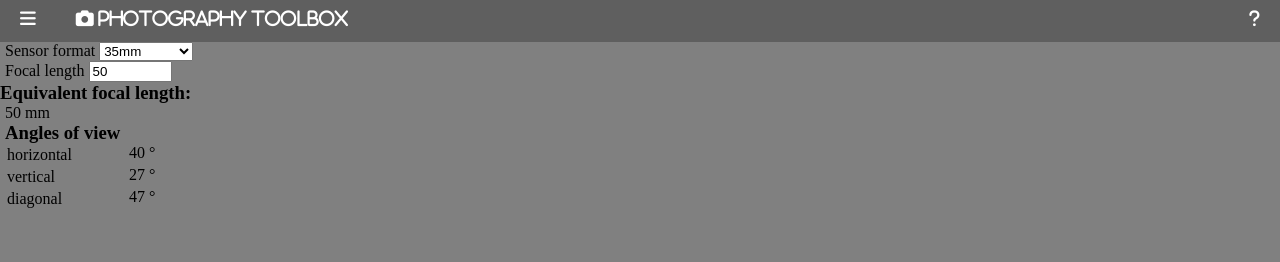
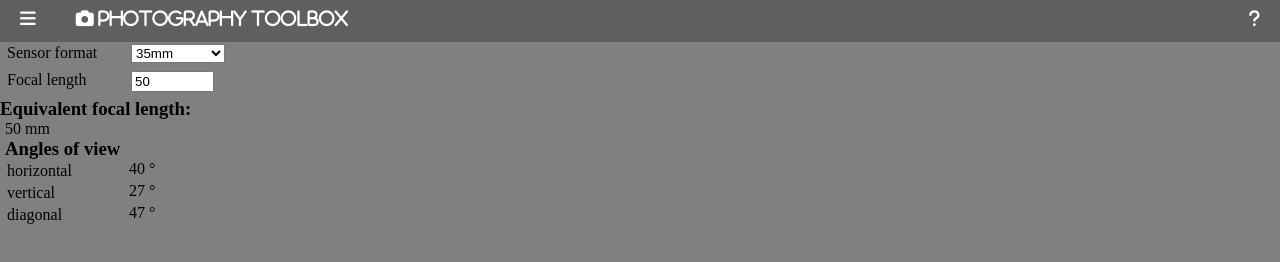
Before and after one commit to paulypeter/photography-toolbox, a plain HTML site: page aov.html in a window 1280 px wide. Drawn offline with Linux system fonts and the light colour scheme.

Commit message:
design improvement for aov.html

```diff
--- a/aov.html
+++ b/aov.html
@@ -23,12 +23,12 @@
 
 <div class=form-container>
     <div class=row>
-        <label for="sensor">Sensor format</label>
-        <select id="sensor" onchange="update_result()"></select>
+        <div class=column><label for="sensor">Sensor format</label></div>
+        <div class=column><select id="sensor" onchange="update_result()"></select></div>
     </div>
     <div class=row>
-        <label for=focal_length>Focal length</label>
-        <input type="number" id=focal_length onchange="update_result()" value=50>
+        <div class=column><label for=focal_length>Focal length</label></div>
+        <div class=column><input type="number" id=focal_length onchange="update_result()" value=50></div>
     </div>
 </div>
 <div class=container>
```
